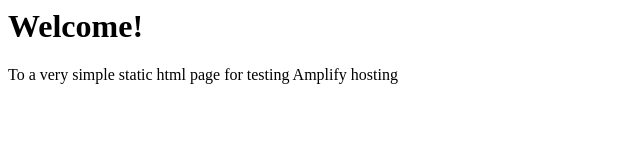
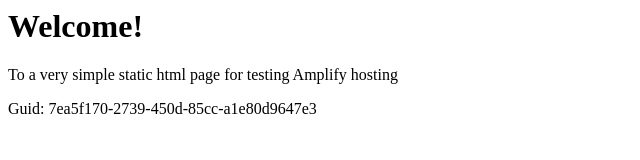
Before and after one commit to aws-aemilia-cdg/Github-PR-Commit-Integration-Test-DoNotTouch-v0-preprod-eu-west-3, a website: page src/index.html in a window 1280 px wide. Shown: the whole page, without its empty margins (0-640 px from the left). Drawn offline with Linux system fonts and the light colour scheme.

Commit message:
commit from integ tests

```diff
--- a/src/index.html
+++ b/src/index.html
@@ -1,3 +1,5 @@
+
+
 <html lang="en">
 
 <head>
@@ -10,6 +12,6 @@
 <body>
     <h1>Welcome!</h1>
     <p>To a very simple static html page for testing Amplify hosting</p>
-</body>
+    <p>Guid: 7ea5f170-2739-450d-85cc-a1e80d9647e3</p></body>
 
 </html>
```
